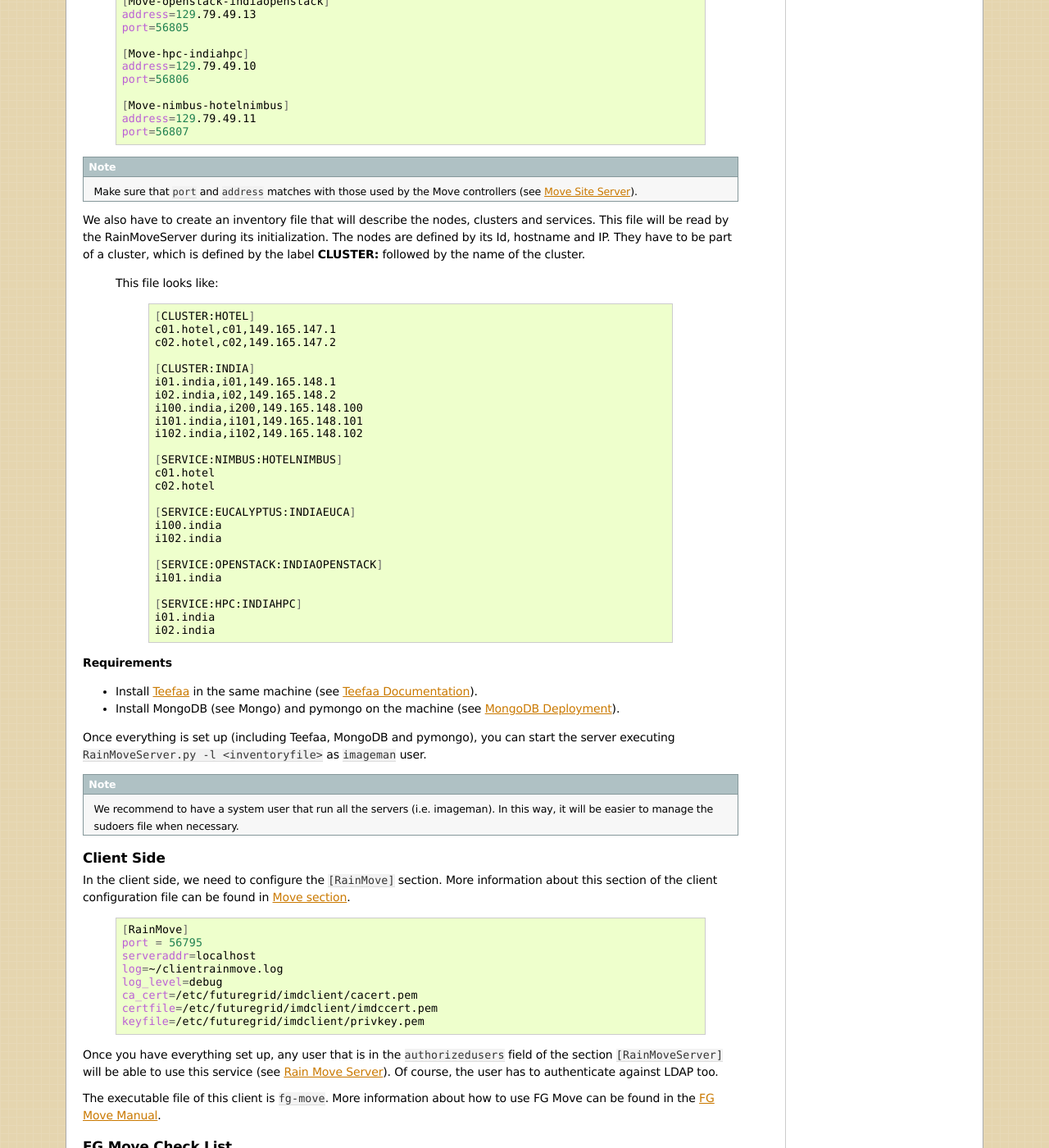
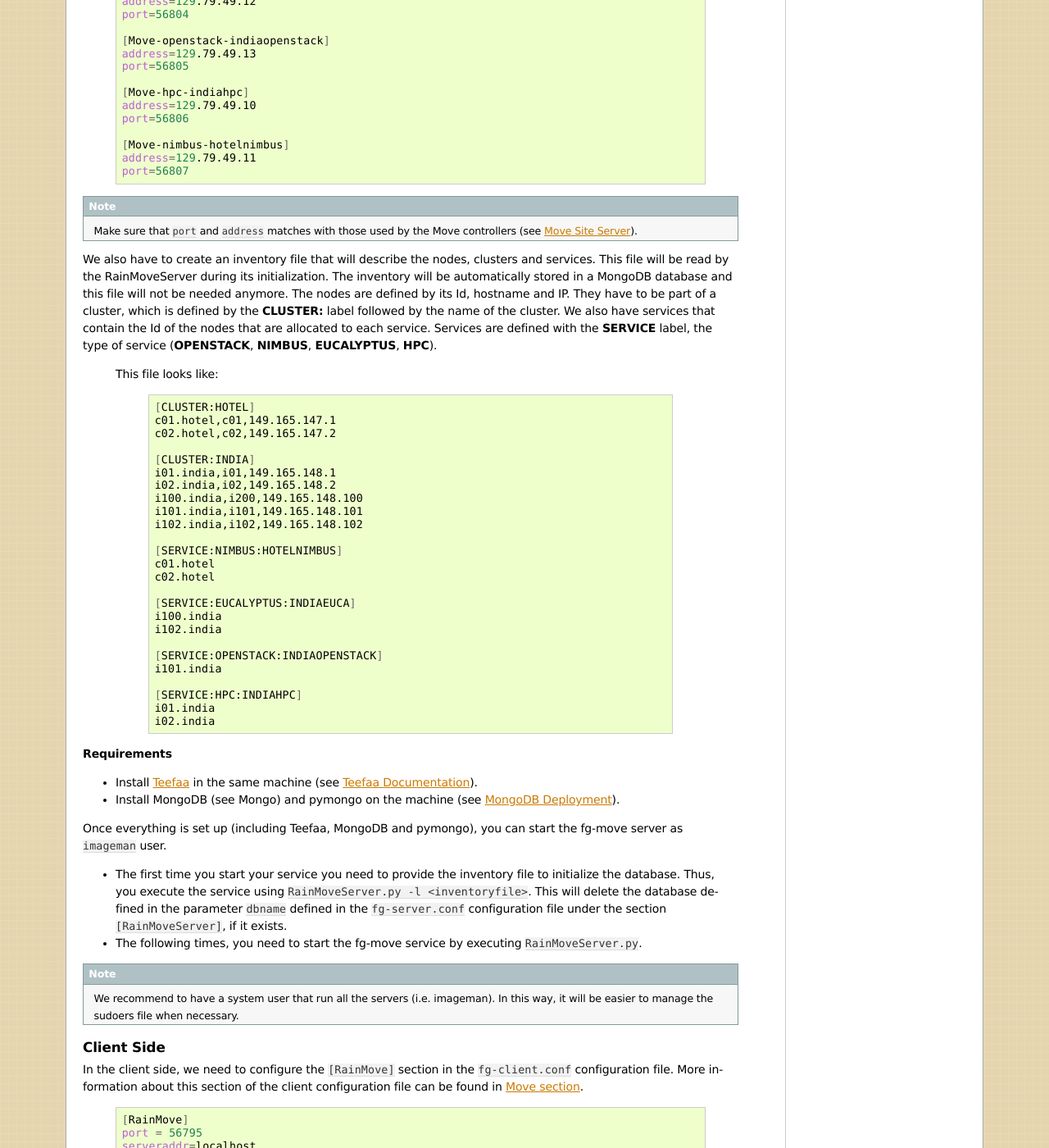
Before and after one commit to futuregrid/rain-move, a Sphinx documentation site: the page built from doc/source/configure_futuregrid.rst, in a window 1280 px wide and 1400 px high, scrolled down 1538 px. Shown: the whole window at 82% size. Built offline with Sphinx 7.4.7, drawn with Linux system fonts in a browser that asks for light colours; some of the changed text lies outside the part shown.

Commit message:
fg-move mongodb

```diff
--- a/doc/source/configure_futuregrid.rst
+++ b/doc/source/configure_futuregrid.rst
@@ -61,7 +61,7 @@ Server Side
 ***********
 
 First, we are going to configure the main server. We need to configure the ``[RainMoveServer]`` Section
-(see :ref:`MoveServer section <fg-server_rainmoveserver>`).
+(see :ref:`MoveServer section <fg-server_rainmoveserver>`) in the ``fg-server.conf`` configuration file.
 
    .. highlight:: bash
 
@@ -81,6 +81,9 @@ First, we are going to configure the main server. We need to configure the ``[Ra
       Clientca_cert=/opt/futuregrid/futuregrid/etc/imdclient/cacert.pem
       Clientcertfile=/opt/futuregrid/futuregrid/etc/imdclient/imdccert.pem
       Clientkeyfile=/opt/futuregrid/futuregrid/etc/imdclient/privkey.pem
+      dbaddress = localhost
+      dbport = 23000
+      dbname = fg_move
 
 .. _move_sites_sections:
 
@@ -112,8 +115,10 @@ Next we need to create sections for each one of the FG Move controllers (see :re
    Make sure that ``port`` and ``address`` matches with those used by the Move controllers (see :ref:`Move Site Server <move_sites_server>`).
 
 We also have to create an inventory file that will describe the nodes, clusters and services. This file will be read by the RainMoveServer
-during its initialization. The nodes are defined by its Id, hostname and IP. They have to be part of a cluster, which is defined by the
-label **CLUSTER:** followed by the name of the cluster.
+during its initialization. The inventory will be automatically stored in a MongoDB database and this file will not be needed anymore.
+The nodes are defined by its Id, hostname and IP. They have to be part of a cluster, which is defined by the **CLUSTER:** label followed
+by the name of the cluster. We also have services that contain the Id of the nodes that are allocated to each service. Services are defined
+with the **SERVICE** label, the type of service (**OPENSTACK**, **NIMBUS**, **EUCALYPTUS**, **HPC**).
 
  This file looks like:
 
@@ -155,19 +160,22 @@ label **CLUSTER:** followed by the name of the cluster.
 
 * Install MongoDB (see :ref:`Mongo <mongodb>`) and pymongo on the machine (see :ref:`MongoDB Deployment <pymongo>`).
 
-Once everything is set up (including Teefaa, MongoDB and pymongo), you can start the server executing ``RainMoveServer.py -l <inventoryfile>`` as ``imageman`` user.
+Once everything is set up (including Teefaa, MongoDB and pymongo), you can start the fg-move server as ``imageman`` user.
+
+* The first time you start your service you need to provide the inventory file to initialize the database. Thus, you execute the service
+  using ``RainMoveServer.py -l <inventoryfile>``. This will delete the database defined in the parameter ``dbname`` defined in the
+  ``fg-server.conf`` configuration file under the section ``[RainMoveServer]``, if it exists.
+* The following times, you need to start the fg-move service by executing ``RainMoveServer.py``.
 
 .. note::
    We recommend to have a system user that run all the servers (i.e. imageman). In this way, it will be easier to manage the sudoers file when necessary.
 
 .. _move_client_conf:
 
-
-
 Client Side
 ***********
 
-In the client side, we need to configure the ``[RainMove]`` section. More information
+In the client side, we need to configure the ``[RainMove]`` section in the ``fg-client.conf`` configuration file. More information
 about this section of the client configuration file can be found in :ref:`Move section <fg-client_move>`.
 
    .. highlight:: bash
```
